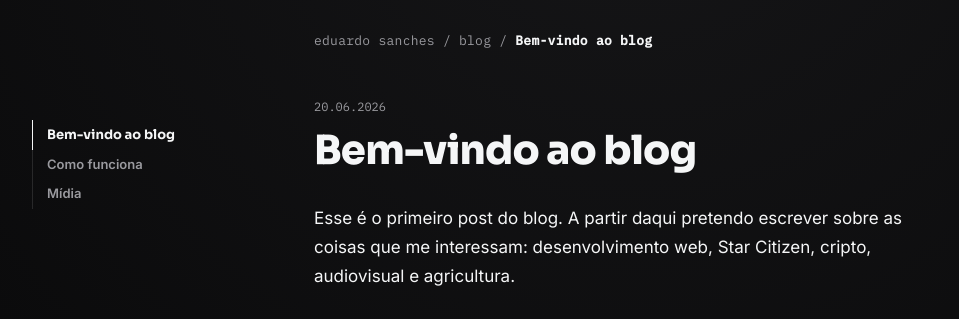
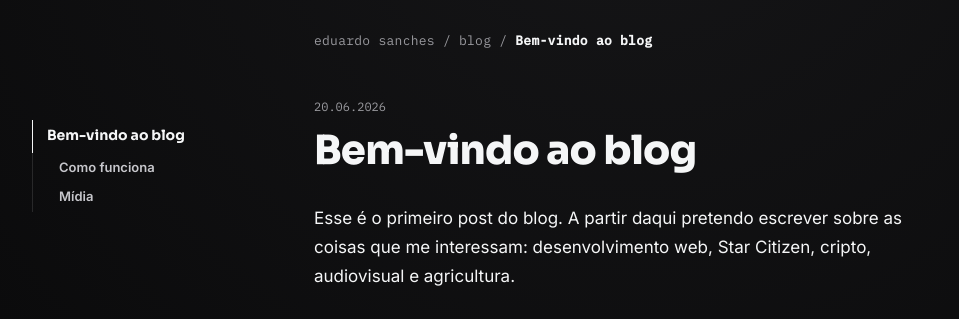
Before and after one commit to edusanches/edusanches.github.io, a Jekyll site: the page built from _posts/2026-06-20-bem-vindo.md, in a window 1280 px wide. Shown: the top 319 px of the page, without its empty margins (8-967 px from the left). Built offline with Jekyll 4.4.1, drawn with Linux system fonts in a browser that asks for light colours.

Commit message:
TOC: stair-step indentation by heading level
Indent the table-of-contents entries per level (title < h2 < h3) so the
hierarchy reads as an indented tree, reinforced by weight/size/colour.

Co-Authored-By: Claude Opus 4.8 <noreply@anthropic.com>

```diff
--- a/_layouts/base.html
+++ b/_layouts/base.html
@@ -124,14 +124,14 @@
       }
       .toc ul { list-style: none; margin: 0; padding: 0; border-left: 1px solid var(--line); }
       .toc a {
-        display: block; padding: 6px 0 6px 14px; margin-left: -1px;
+        display: block; padding: 6px 0 6px 26px; margin-left: -1px;
         border-left: 1px solid transparent;
-        color: var(--grey); text-decoration: none;
+        color: var(--soft); text-decoration: none;
         font-size: 13px; font-weight: 600; line-height: 1.35;
         transition: color 0.15s ease, border-color 0.15s ease;
       }
-      .toc a.sub { padding-left: 26px; font-size: 12px; font-weight: 400; }
-      .toc a.top { font-family: 'Sora', sans-serif; font-weight: 700; color: var(--soft); }
+      .toc a.top { padding-left: 14px; padding-bottom: 8px; font-family: 'Sora', sans-serif; font-weight: 700; font-size: 14px; color: #e6e7ec; }
+      .toc a.sub { padding-left: 40px; font-size: 12px; font-weight: 400; color: var(--grey); }
       .toc a:hover { color: var(--soft); }
       .toc a.active { color: var(--paper); border-left-color: var(--paper); }
     }
```
